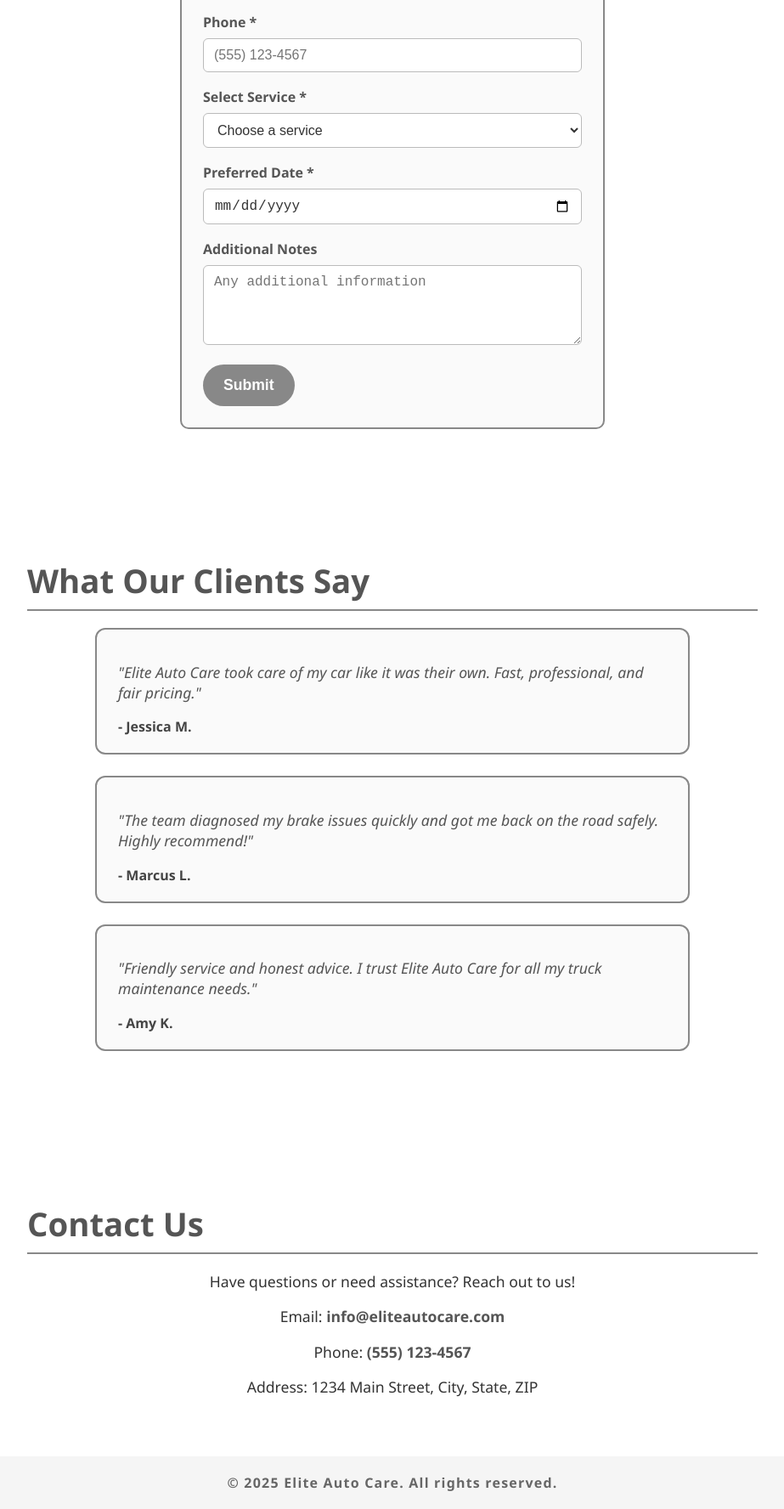
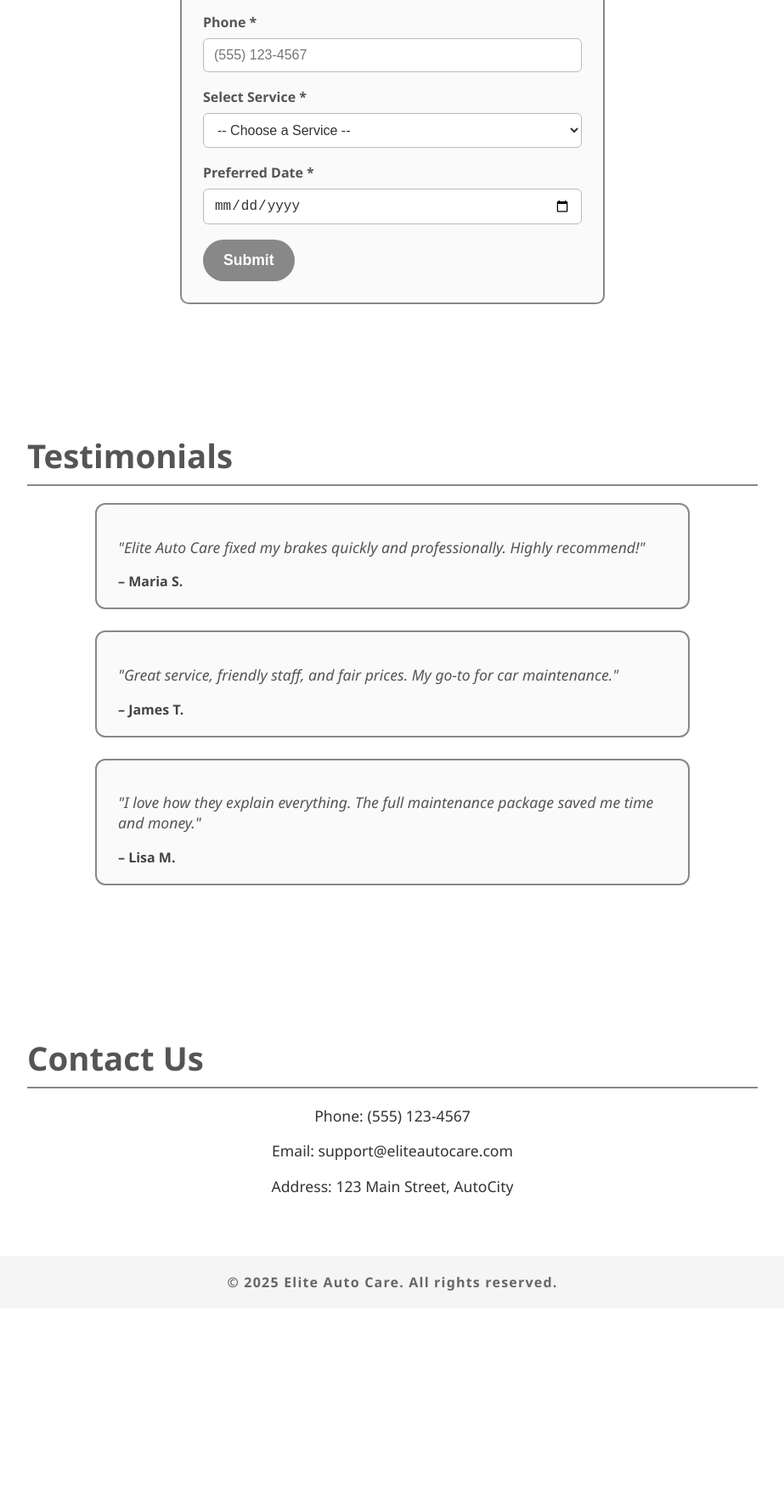
Before and after one commit to NyelGamingWebsite/Car.Maintenance, a plain HTML site: page index.html in a window 1280 px wide. Shown: the part 3141-4917 px from the top of the page at 85% size, without its empty margins (178-1101 px from the left). After the commit the page ends 4681 px from the top, so only its background shows below. Drawn offline with Linux system fonts and the light colour scheme.

Commit message:
Update index.html

```diff
--- a/index.html
+++ b/index.html
@@ -81,27 +81,24 @@
     font-weight: bold;
   }
 
-  /* BURGER MENU CSS FIX - SHOW ON MOBILE */
-
+  /* Burger Menu */
   .burger {
-    display: none; /* hidden on desktop */
+    display: none;
     flex-direction: column;
-    justify-content: space-around;
-    width: 30px;
-    height: 25px;
     cursor: pointer;
+    width: 28px;
+    height: 22px;
+    justify-content: space-between;
     z-index: 1002;
   }
 
   .burger div {
-    width: 100%;
+    background-color: #555;
     height: 4px;
-    background-color: #555;
     border-radius: 2px;
     transition: all 0.3s ease;
   }
 
-  /* Burger open/close animation */
   .burger.active div:nth-child(1) {
     transform: rotate(45deg) translateY(8px);
   }
@@ -292,6 +289,16 @@
     margin-bottom: 25px;
     border-radius: 12px;
     color: #555;
+
+    /* fade-in animation */
+    opacity: 0;
+    transform: translateY(20px);
+    transition: opacity 0.8s ease, transform 0.8s ease;
+  }
+
+  .testimonial.visible {
+    opacity: 1;
+    transform: translateY(0);
   }
 
   .testimonial p {
@@ -355,7 +362,7 @@
     background-color: #555;
   }
 
-  /* Responsive adjustments */
+  /* Responsive */
   @media (max-width: 900px) {
     .banner-content h1 {
       font-size: 2.2rem;
@@ -375,6 +382,7 @@
       top: 60px;
       left: 0;
       border-top: 1px solid #ccc;
+      z-index: 1000;
     }
 
     nav.active {
@@ -405,12 +413,12 @@
     <img src="redlogo.png" alt="AutoCare Logo" />
     <!-- <span>Elite Auto Care</span> -->
   </div>
-  <div class="burger" id="burger" aria-label="Toggle menu" role="button" tabindex="0">
+  <div class="burger" id="burger" aria-label="Toggle navigation menu" role="button" tabindex="0">
     <div></div>
     <div></div>
     <div></div>
   </div>
-  <nav id="nav" role="navigation" aria-label="Primary Navigation">
+  <nav id="nav">
     <a href="#home">Home</a>
     <a href="#services">Services</a>
     <a href="#about">About Us</a>
@@ -524,82 +532,101 @@
 
     <label for="service">Select Service *</label>
     <select id="service" name="service" required>
-      <option value="" disabled selected>Choose a service</option>
+      <option value="">-- Choose a Service --</option>
       <option value="oil-change">Oil Change</option>
       <option value="brake-repair">Brake Repair</option>
       <option value="diagnostics">Diagnostics</option>
       <option value="tire-rotation">Tire Rotation</option>
-      <option value="engine-tuneup">Engine Tune-Up</option>
-      <option value="battery-replacement">Battery Replacement</option>
-      <option value="wheel-alignment">Wheel Alignment</option>
-      <option value="ac-repair">AC Repair</option>
+      <option value="full-package">Full Maintenance Package</option>
     </select>
 
     <label for="date">Preferred Date *</label>
     <input type="date" id="date" name="date" required />
-
-    <label for="notes">Additional Notes</label>
-    <textarea id="notes" name="notes" rows="4" placeholder="Any additional information"></textarea>
 
     <button type="submit">Submit</button>
   </form>
 </section>
 
 <section id="testimonials">
-  <h2>What Our Clients Say</h2>
+  <h2>Testimonials</h2>
   <div class="testimonial-list">
     <div class="testimonial">
-      <p>"Elite Auto Care took care of my car like it was their own. Fast, professional, and fair pricing."</p>
-      <div class="client">- Jessica M.</div>
+      <p>"Elite Auto Care fixed my brakes quickly and professionally. Highly recommend!"</p>
+      <div class="client">– Maria S.</div>
     </div>
     <div class="testimonial">
-      <p>"The team diagnosed my brake issues quickly and got me back on the road safely. Highly recommend!"</p>
-      <div class="client">- Marcus L.</div>
+      <p>"Great service, friendly staff, and fair prices. My go-to for car maintenance."</p>
+      <div class="client">– James T.</div>
     </div>
     <div class="testimonial">
-      <p>"Friendly service and honest advice. I trust Elite Auto Care for all my truck maintenance needs."</p>
-      <div class="client">- Amy K.</div>
+      <p>"I love how they explain everything. The full maintenance package saved me time and money."</p>
+      <div class="client">– Lisa M.</div>
     </div>
   </div>
 </section>
 
 <section id="contact">
   <h2>Contact Us</h2>
-  <p>Have questions or need assistance? Reach out to us!</p>
-  <p>Email: <a href="mailto:info@eliteautocare.com">info@eliteautocare.com</a></p>
-  <p>Phone: <a href="tel:+15551234567">(555) 123-4567</a></p>
-  <p>Address: 1234 Main Street, City, State, ZIP</p>
+  <p>Phone: (555) 123-4567</p>
+  <p>Email: support@eliteautocare.com</p>
+  <p>Address: 123 Main Street, AutoCity</p>
 </section>
 
 <footer>
   &copy; 2025 Elite Auto Care. All rights reserved.
 </footer>
 
-<button id="topBtn" title="Go to top">&#8679;</button>
+<button id="topBtn" aria-label="Scroll to top">&#8679;</button>
 
 <script>
-  // Burger menu toggle
+  // Mobile nav toggle
   const burger = document.getElementById('burger');
   const nav = document.getElementById('nav');
 
   burger.addEventListener('click', () => {
+    burger.classList.toggle('active');
     nav.classList.toggle('active');
-    burger.classList.toggle('active');
   });
 
+  // Close nav menu when clicking a nav link (mobile)
+  const navLinks = nav.querySelectorAll('a');
+
+  navLinks.forEach(link => {
+    link.addEventListener('click', () => {
+      nav.classList.remove('active');
+      burger.classList.remove('active');
+    });
+  });
+
+  // Animate testimonials on scroll using IntersectionObserver
+  const testimonials = document.querySelectorAll('.testimonial');
+
+  const observer = new IntersectionObserver(entries => {
+    entries.forEach(entry => {
+      if(entry.isIntersecting) {
+        entry.target.classList.add('visible');
+        observer.unobserve(entry.target); // Animate once
+      }
+    });
+  }, {
+    threshold: 0.1
+  });
+
+  testimonials.forEach(t => observer.observe(t));
+
   // Scroll to top button
-  const topBtn = document.getElementById("topBtn");
+  const topBtn = document.getElementById('topBtn');
 
-  window.onscroll = function() {
-    if (document.body.scrollTop > 200 || document.documentElement.scrollTop > 200) {
-      topBtn.style.display = "block";
+  window.addEventListener('scroll', () => {
+    if(window.scrollY > 300) {
+      topBtn.style.display = 'block';
     } else {
-      topBtn.style.display = "none";
+      topBtn.style.display = 'none';
     }
-  };
+  });
 
   topBtn.addEventListener('click', () => {
-    window.scrollTo({ top: 0, behavior: 'smooth' });
+    window.scrollTo({top: 0, behavior: 'smooth'});
   });
 </script>
 
```
